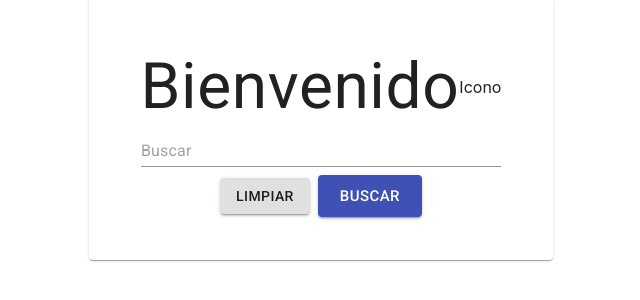
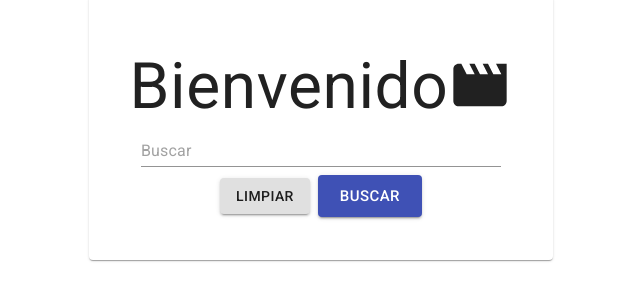
Before and after one commit to djgarciac/movies-react-project, a React (Create React App) app: page / in a window 1280 px wide. Shown: the part 272-572 px from the top of the page, without its empty margins (319-959 px from the left). Built offline with nearby package versions, Linux system fonts and the light colour scheme.

Commit message:
Creando MovieIcon

```diff
--- /dev/null
+++ b/src/icons/MovieIcon.js
@@ -0,0 +1,13 @@
+import React from 'react';
+import { SvgIcon } from '@material-ui/core';
+
+const MovieIcon = (props) => {
+  return (
+    <SvgIcon {...props}>
+      <path d="M0 0h24v24H0z" fill="none"/>
+      <path d="M18 4l2 4h-3l-2-4h-2l2 4h-3l-2-4H8l2 4H7L5 4H4c-1.1 0-1.99.9-1.99 2L2 18c0 1.1.9 2 2 2h16c1.1 0 2-.9 2-2V4h-4z"/>
+    </SvgIcon>
+  );
+};
+
+export default MovieIcon;
--- /dev/null
+++ b/src/icons/index.js
@@ -0,0 +1,5 @@
+import MovieIcon from './MovieIcon';
+
+export {
+  MovieIcon
+};
--- a/src/pages/Home/index.js
+++ b/src/pages/Home/index.js
@@ -8,6 +8,7 @@ import {
   Button
 } from '@material-ui/core';
 import styles from './style';
+import { MovieIcon } from '../../icons';
 
 const Home = () => {
   const [searchText, setSearchText] = useState('');
@@ -29,7 +30,7 @@ const Home = () => {
             <Typography className={classes.title}>Bienvenido</Typography>
           </Grid>
           <Grid>
-            <label>Icono</label>
+            <MovieIcon className={classes.movieIcon} />
           </Grid>
         </Grid>
 
--- a/src/pages/Home/style.js
+++ b/src/pages/Home/style.js
@@ -33,5 +33,8 @@ export default makeStyles({
   },
   searchButton: {
     marginLeft: '.5rem'
+  },
+  movieIcon: {
+    fontSize: '4rem'
   }
 });
```
